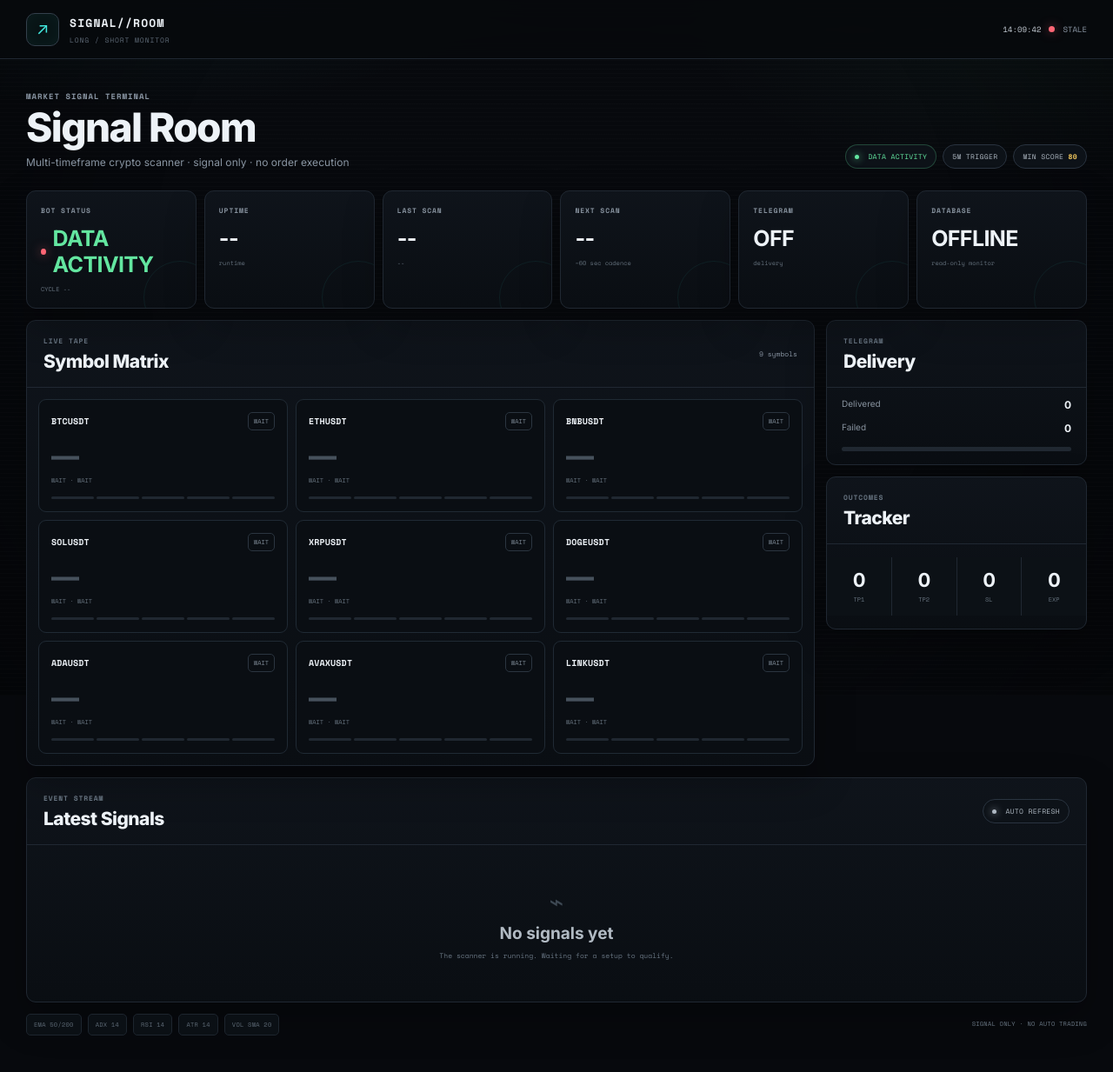
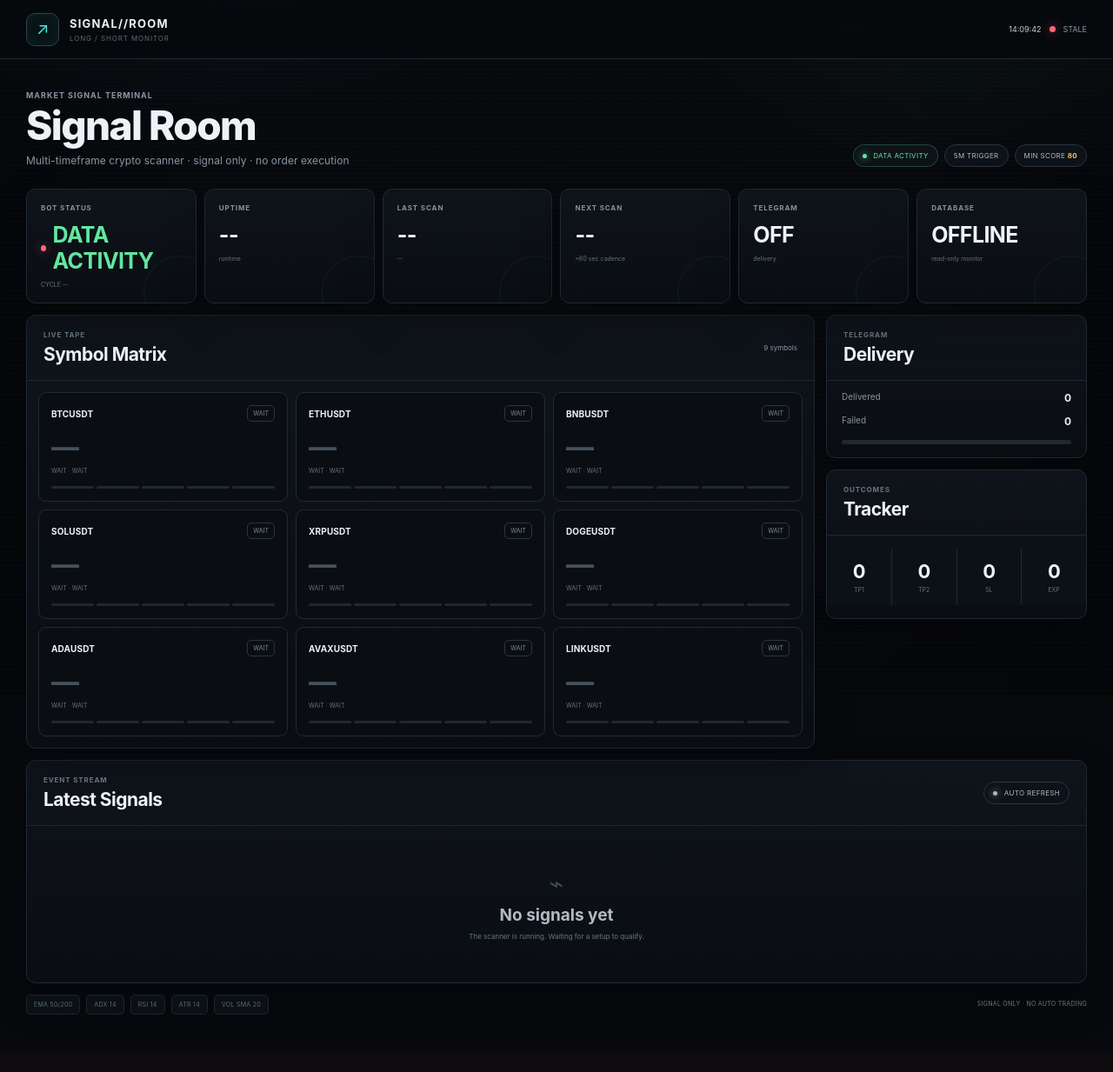
Before and after one commit to rmdnl/long-short-telegram-signal, a FastAPI app: page / in a window 1280 px wide. Shown: the whole page at 87% size. After the commit the page ends 1167 px from the top, so only its background shows below. Run offline with FastAPI, Linux system fonts and the light colour scheme; data that the repository does not hold is empty.

Commit message:
Use readable typography throughout dashboard

```diff
--- a/dashboard/static/style.css
+++ b/dashboard/static/style.css
@@ -1,4 +1,3 @@
-@import url('https://fonts.googleapis.com/css2?family=Inter:wght@400;500;600;700;800&family=Space+Mono:wght@400;700&display=swap');
 
 :root{
   --bg:#07090d;
@@ -58,19 +57,19 @@ body:before{
   font-size:19px;
 }
 .brand-name{
-  font-family:"Space Mono",monospace;
+  font-family:Inter,ui-sans-serif,system-ui,sans-serif;
   font-size:13px;font-weight:700;letter-spacing:.09em;
 }
 .brand-sub{
   margin-top:4px;
   color:var(--dim);
-  font-family:"Space Mono",monospace;
+  font-family:Inter,ui-sans-serif,system-ui,sans-serif;
   font-size:8px;letter-spacing:.11em;
 }
 .top-actions{
   display:flex;align-items:center;gap:9px;
   color:var(--muted);
-  font-family:"Space Mono",monospace;
+  font-family:Inter,ui-sans-serif,system-ui,sans-serif;
   font-size:9px;
 }
 .clock{color:#c4ccd5}
@@ -90,7 +89,7 @@ body:before{
 }
 .eyebrow,.panel-kicker,.metric-label{
   color:var(--muted);
-  font-family:"Space Mono",monospace;
+  font-family:Inter,ui-sans-serif,system-ui,sans-serif;
   font-size:9px;
   letter-spacing:.11em;
   font-weight:700;
@@ -118,7 +117,7 @@ h1{
   color:#aeb8c2;
   padding:7px 10px;
   border-radius:999px;
-  font-family:"Space Mono",monospace;
+  font-family:Inter,ui-sans-serif,system-ui,sans-serif;
   font-size:8px;
   letter-spacing:.04em;
 }
@@ -151,7 +150,7 @@ h1{
   margin-top:11px;
 }
 .metric-meta{
-  font-family:"Space Mono",monospace;
+  font-family:Inter,ui-sans-serif,system-ui,sans-serif;
   font-size:7px;color:#65717d;margin-top:8px;
 }
 .metric-status .metric-value{
@@ -174,7 +173,7 @@ h2{
 }
 .panel-count{
   color:var(--muted);
-  font-family:"Space Mono",monospace;
+  font-family:Inter,ui-sans-serif,system-ui,sans-serif;
   font-size:8px;
 }
 
@@ -193,11 +192,11 @@ h2{
 }
 .symbol-top{display:flex;align-items:center;justify-content:space-between}
 .symbol{
-  font-family:"Space Mono",monospace;
+  font-family:Inter,ui-sans-serif,system-ui,sans-serif;
   font-size:10px;font-weight:700;letter-spacing:.015em
 }
 .direction{
-  font-family:"Space Mono",monospace;
+  font-family:Inter,ui-sans-serif,system-ui,sans-serif;
   font-size:7px;padding:4px 6px;border-radius:5px;
   border:1px solid #2b3540;color:#7d8995
 }
@@ -213,7 +212,7 @@ h2{
 .symbol-score.good{color:var(--cyan)}
 .symbol-score.na{color:#46515c}
 .symbol-sub{
-  font-family:"Space Mono",monospace;
+  font-family:Inter,ui-sans-serif,system-ui,sans-serif;
   font-size:7px;color:#65717d;margin-top:3px
 }
 .symbol-bars{display:flex;gap:3px;margin-top:13px}
@@ -246,7 +245,7 @@ h2{
 .outcome-grid span{
   display:block;
   color:#65717d;
-  font-family:"Space Mono",monospace;
+  font-family:Inter,ui-sans-serif,system-ui,sans-serif;
   font-size:7px;margin-top:4px
 }
 
@@ -259,20 +258,20 @@ h2{
   border-bottom:1px solid #1b232c
 }
 .signal-row:last-child{border-bottom:0}
-.signal-symbol{font-family:"Space Mono",monospace;font-weight:700;font-size:10px}
+.signal-symbol{font-family:Inter,ui-sans-serif,system-ui,sans-serif;font-weight:700;font-size:10px}
 .signal-time{
-  font-family:"Space Mono",monospace;
+  font-family:Inter,ui-sans-serif,system-ui,sans-serif;
   font-size:7px;color:#65717d;margin-top:4px
 }
 .signal-dir{
-  font-family:"Space Mono",monospace;
+  font-family:Inter,ui-sans-serif,system-ui,sans-serif;
   font-size:8px;font-weight:700;padding:5px 7px;border-radius:5px
 }
 .signal-dir.long{color:var(--green);background:rgba(99,230,160,.07)}
 .signal-dir.short{color:var(--red);background:rgba(255,102,117,.07)}
 .signal-score{font-size:21px;font-weight:700;letter-spacing:-.03em}
 .signal-meta{
-  font-family:"Space Mono",monospace;
+  font-family:Inter,ui-sans-serif,system-ui,sans-serif;
   font-size:7px;color:#65717d
 }
 .empty-state{
@@ -281,14 +280,14 @@ h2{
   gap:8px;color:#687582;text-align:center;padding:30px
 }
 .empty-state strong{font-size:19px;font-weight:700;color:#b1bac3}
-.empty-state span{font-family:"Space Mono",monospace;font-size:8px}
+.empty-state span{font-family:Inter,ui-sans-serif,system-ui,sans-serif;font-size:8px}
 .empty-icon{font-size:28px;color:#3d4853}
 
 .footer-strip{
   display:flex;flex-wrap:wrap;gap:7px;
   margin-top:13px;
   color:#5d6975;
-  font-family:"Space Mono",monospace;
+  font-family:Inter,ui-sans-serif,system-ui,sans-serif;
   font-size:7px;letter-spacing:.04em
 }
 .footer-strip span:not(.footer-right){
```
